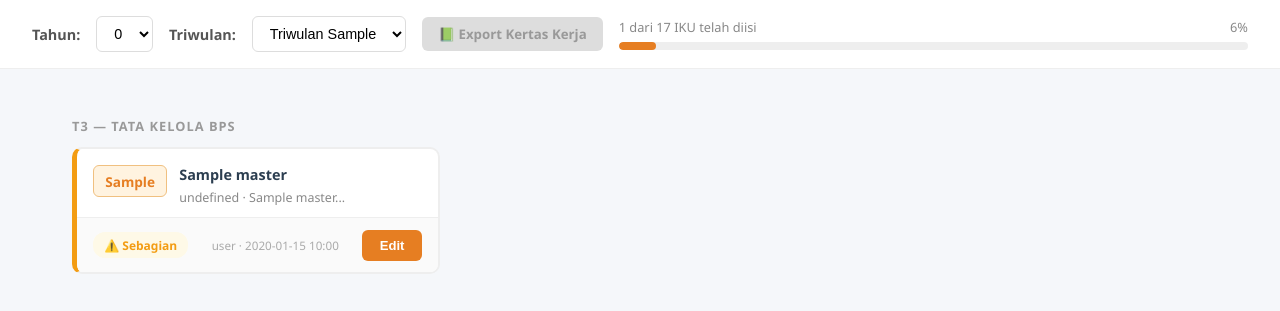
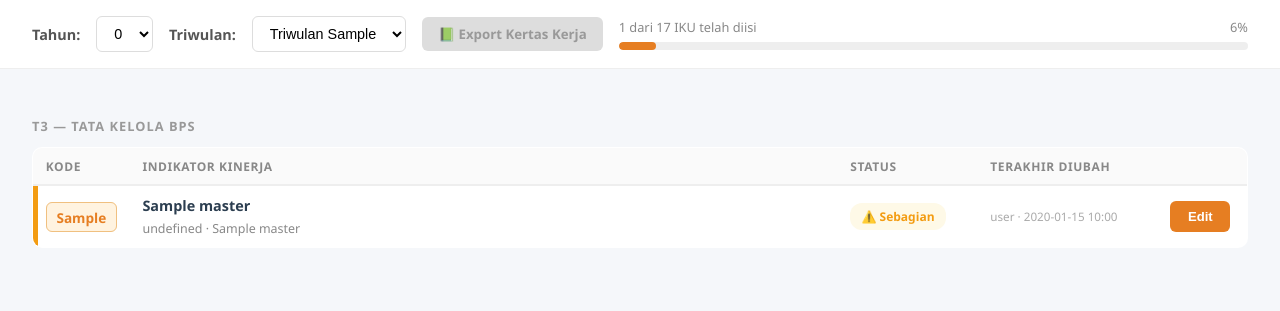
Before and after one commit to amatseno13/sokab, a PHP site: page /sokab/pages/capaian/index.php in a window 1280 px wide. Shown: the part 90-401 px from the top of the page. Run offline with PHP 8.4, Linux system fonts and the light colour scheme; the visitor is signed in with stand-in values (Sample User, id 1); tables that the repository leaves empty or names only in its code hold one stand-in row (values such as "Sample post"); data that the repository does not hold is empty.

Commit message:
Entry Capaian Kinerja: daftar IKU di halaman depan ditampilkan sebagai tabel
Co-Authored-By: Claude Sonnet 5.5 <noreply@anthropic.com>

```diff
--- a/pages/capaian/index.php
+++ b/pages/capaian/index.php
@@ -59,25 +59,23 @@ body{font-family:'Segoe UI',sans-serif;background:#f5f7fa;color:#2c3e50}
 .progress-bar{height:8px;background:#eee;border-radius:4px;overflow:hidden}
 .progress-fill{height:100%;background:#e67e22;border-radius:4px;transition:width .5s ease}
 
-.main{padding:1.5rem 2rem;max-width:1200px;margin:0 auto}
+.main{padding:1.5rem 2rem;max-width:1300px;margin:0 auto}
 
 .section-header{font-size:.8rem;font-weight:700;color:#999;text-transform:uppercase;letter-spacing:.08em;margin:1.5rem 0 .75rem}
 
-.iku-grid{display:grid;grid-template-columns:repeat(auto-fill,minmax(340px,1fr));gap:1rem}
-
-.iku-card{background:#fff;border-radius:10px;border:2px solid #eee;cursor:pointer;transition:all .2s;overflow:hidden}
-.iku-card:hover{border-color:#e67e22;box-shadow:0 4px 16px rgba(230,126,34,.15);transform:translateY(-2px)}
-.iku-card.status-isi{border-left:5px solid #27ae60}
-.iku-card.status-sebagian{border-left:5px solid #f39c12}
-.iku-card.status-kosong{border-left:5px solid #ddd}
-
-.card-top{padding:1rem 1rem .7rem;display:flex;align-items:flex-start;gap:.75rem}
-.kode-badge{background:#fff3e0;color:#e67e22;font-weight:700;font-size:.85rem;padding:.35rem .7rem;border-radius:6px;white-space:nowrap;border:1px solid #f0c080}
+.iku-tabel{width:100%;border-collapse:collapse;background:#fff;border:1px solid #eee;border-radius:10px;overflow:hidden}
+.iku-tabel th{background:#fafafa;text-align:left;font-size:.75rem;color:#888;text-transform:uppercase;letter-spacing:.05em;padding:.6rem .8rem;border-bottom:2px solid #eee}
+.iku-tabel td{padding:.6rem .8rem;border-bottom:1px solid #f0f0f0;vertical-align:middle}
+.iku-tabel tbody tr{cursor:pointer}
+.iku-tabel tbody tr:hover{background:#fff8f0}
+.iku-tabel tr.status-isi td:first-child{box-shadow:inset 5px 0 #27ae60}
+.iku-tabel tr.status-sebagian td:first-child{box-shadow:inset 5px 0 #f39c12}
+.iku-tabel tr.status-kosong td:first-child{box-shadow:inset 5px 0 #ddd}
+.kode-badge{background:#fff3e0;color:#e67e22;font-weight:700;font-size:.85rem;padding:.3rem .6rem;border-radius:6px;white-space:nowrap;border:1px solid #f0c080}
 .card-nama{font-size:.9rem;font-weight:600;color:#2c3e50;line-height:1.4}
 .card-sasaran{font-size:.78rem;color:#888;margin-top:.25rem}
 
-.card-bottom{padding:.7rem 1rem;background:#fafafa;border-top:1px solid #eee;display:flex;align-items:center;justify-content:space-between}
-.status-pill{font-size:.75rem;font-weight:700;padding:.3rem .7rem;border-radius:12px;display:flex;align-items:center;gap:.3rem}
+.status-pill{font-size:.75rem;font-weight:700;padding:.3rem .7rem;border-radius:12px;display:inline-flex;white-space:nowrap;align-items:center;gap:.3rem}
 .status-pill.isi{background:#e8f8ef;color:#27ae60}
 .status-pill.sebagian{background:#fef9e7;color:#f39c12}
 .status-pill.kosong{background:#f5f5f5;color:#aaa}
@@ -236,34 +234,25 @@ async function loadIKU() {
     let html = '';
     for (const [tkey, ikuList] of Object.entries(groups)) {
         html += `<div class="section-header">${TUJUAN_LABEL[tkey] || tkey}</div>`;
-        html += '<div class="iku-grid">';
+        html += '<table class="iku-tabel"><thead><tr><th style="width:80px">Kode</th><th>Indikator Kinerja</th><th style="width:140px">Status</th><th style="width:180px">Terakhir Diubah</th><th style="width:90px"></th></tr></thead><tbody>';
         ikuList.forEach(iku => {
             const st = iku.status_isi || 'kosong';
             const stLabel = { isi: '✅ Sudah Diisi', sebagian: '⚠️ Sebagian', kosong: '⬜ Belum Diisi' }[st];
             const lastEdit = iku.updated_at
                 ? `${iku.diisi_oleh || 'user'} · ${iku.updated_at.substring(0,16)}`
-                : '';
+                : '—';
             html += `
-            <div class="iku-card status-${st}" onclick="bukaEntry('${iku.kode}')">
-                <div class="card-top">
-                    <div>
-                        <div class="kode-badge">${iku.kode}</div>
-                    </div>
-                    <div>
-                        <div class="card-nama">${iku.nama}</div>
-                        <div class="card-sasaran">${iku.sasaran_kode} · ${(iku.sasaran_nama||'').substring(0,60)}...</div>
-                    </div>
-                </div>
-                <div class="card-bottom">
-                    <span class="status-pill ${st}">${stLabel}</span>
-                    <span class="last-edit">${lastEdit}</span>
-                    <button class="btn-isi" onclick="event.stopPropagation();bukaEntry('${iku.kode}')">
-                        ${st === 'kosong' ? 'Isi Data' : 'Edit'}
-                    </button>
-                </div>
-            </div>`;
+            <tr class="status-${st}" onclick="bukaEntry('${iku.kode}')">
+                <td><span class="kode-badge">${iku.kode}</span></td>
+                <td><div class="card-nama">${iku.nama}</div>
+                    <div class="card-sasaran">${iku.sasaran_kode} · ${iku.sasaran_nama||''}</div></td>
+                <td><span class="status-pill ${st}">${stLabel}</span></td>
+                <td class="last-edit">${lastEdit}</td>
+                <td><button class="btn-isi" onclick="event.stopPropagation();bukaEntry('${iku.kode}')">
+                    ${st === 'kosong' ? 'Isi Data' : 'Edit'}</button></td>
+            </tr>`;
         });
-        html += '</div>';
+        html += '</tbody></table>';
     }
     document.getElementById('iku-container').innerHTML = html;
 }
```
